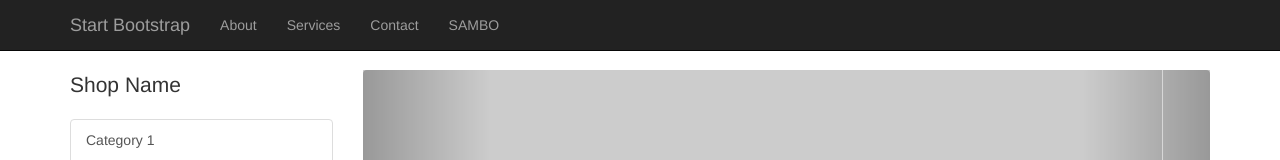
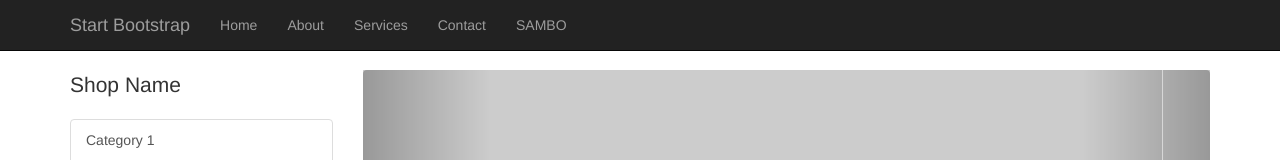
Before and after one commit to sambo406/Shopping, a plain HTML site: page index.html in a window 1280 px wide. Shown: the top 160 px of the page. Drawn offline with Linux system fonts and the light colour scheme; placeholder pictures from the web are drawn by us.

Commit message:
add home

```diff
--- a/index.html
+++ b/index.html
@@ -44,6 +44,9 @@
             <div class="collapse navbar-collapse" id="bs-example-navbar-collapse-1">
                 <ul class="nav navbar-nav">
                     <li>
+                        <a href="#">Home</a>
+                    </li>
+					<li>
                         <a href="#">About</a>
                     </li>
                     <li>
```
